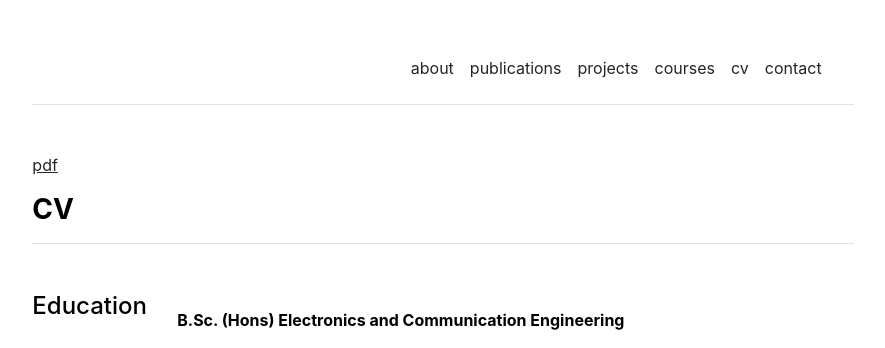
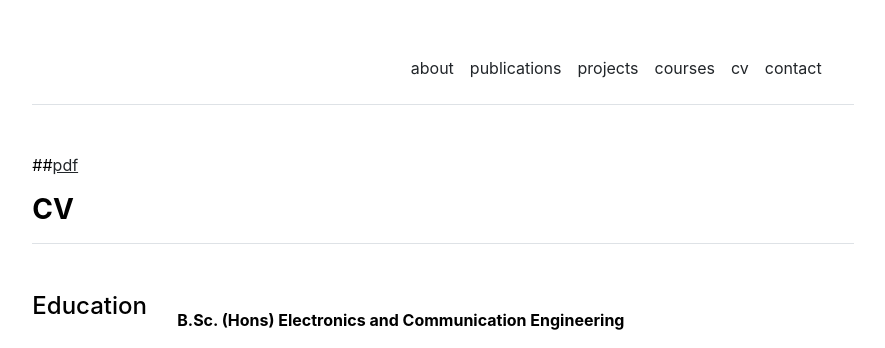
Before and after one commit to Anannabiswas/anannabiswas.github.io, a Jekyll site: the page built from cv.md, in a window 1280 px wide. Shown: the top 348 px of the page, without its empty margins (197-1082 px from the left). Built offline with Jekyll 4.4.1, drawn with Linux system fonts in a browser that asks for light colours.

Commit message:
Update cv.md

```diff
--- a/cv.md
+++ b/cv.md
@@ -3,4 +3,4 @@ layout: cv
 title: "CV"
 ---
 
-[pdf](assets/cv/Ananna_CV.pdf)
+##[pdf](assets/cv/Ananna_CV.pdf)
```
